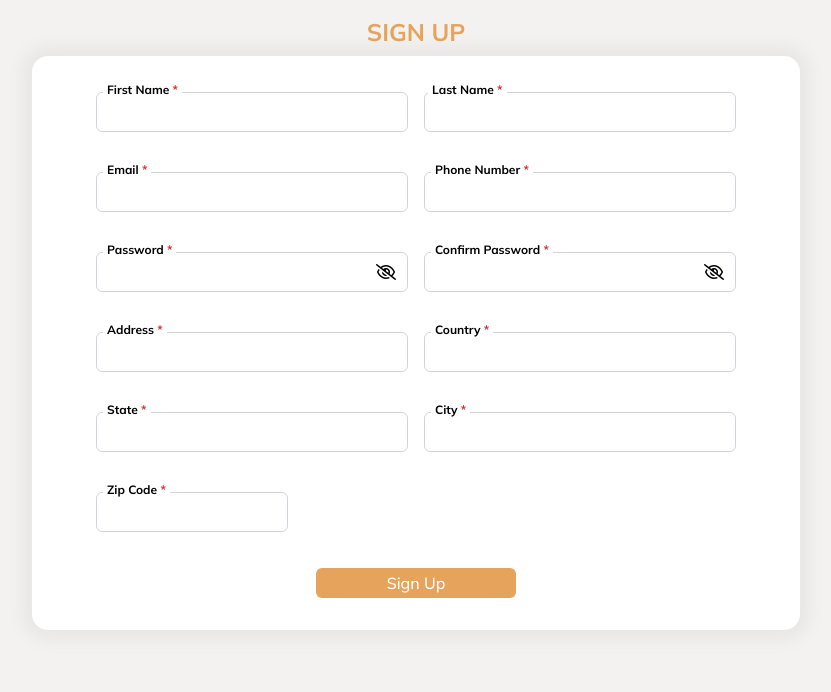
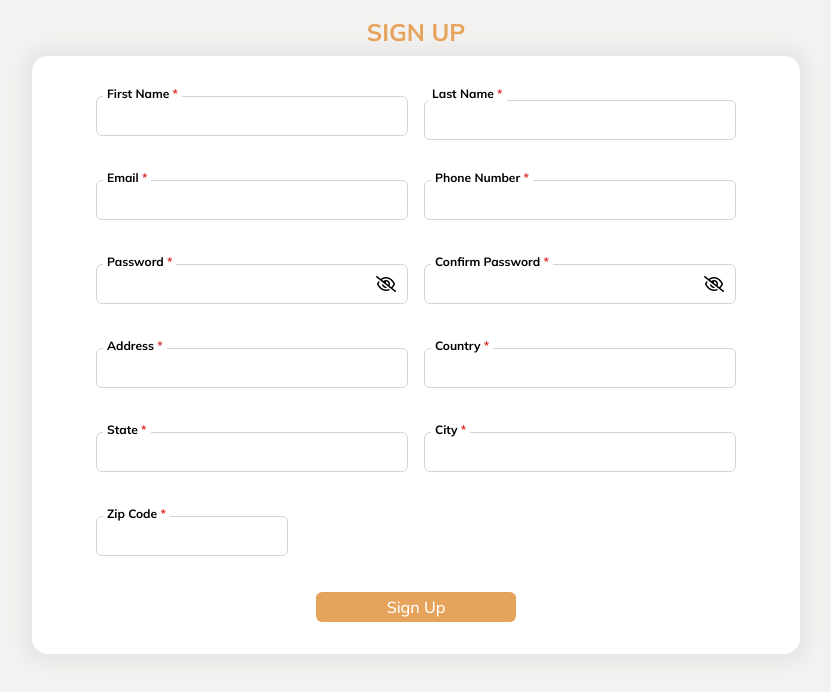
Before and after one commit to ThulasiVasanth16/SignUpPage, a plain HTML site: page index.html in a window 1280 px wide. Shown: the whole page, without its empty margins (224-1055 px from the left). Drawn offline with nearby package versions, Linux system fonts and the light colour scheme.

Commit message:
Update the styles

```diff
--- a/index.html
+++ b/index.html
@@ -28,7 +28,7 @@
         class="px-16 py-8 mb-4 rounded-2xl shadow-[0_0_15px_10px_#e9e7e6] bg-white grid grid-cols-1 md:grid-cols-2 gap-4"
       >
         <!-- First Name -->
-        <div class="relative h-[64px] ">
+        <div class="relative h-[64px] mt-1 ">
           <label
             for="first_name"
             class="absolute left-[-5px] -top-[6.5px] bg-white px-[4px] mx-3 block text-xs font-bold text-black"
@@ -48,7 +48,7 @@
         </div>
 
         <!-- Last Name -->
-        <div class="relative h-[64px]">
+        <div class="relative h-[64px] mt-1 pt-1">
           <label
             for="last_name"
             class="absolute left-[-8px] -top-[6.5px] bg-white px-[4px] mx-3 block text-xs font-bold text-black"
@@ -68,7 +68,7 @@
         </div>
 
         <!-- Email -->
-        <div class="relative h-[64px]">
+        <div class="relative h-[64px] mt-1">
           <label
             for="email"
             class="absolute left-[-5px] -top-[6.5px] bg-white px-[4px] mx-3 block text-xs font-bold text-black"
@@ -88,7 +88,7 @@
         </div>
 
         <!-- Phone Number -->
-        <div class="relative h-[64px]">
+        <div class="relative h-[64px] mt-1">
           <label
             for="phone"
             class="absolute left-[-5px] -top-[6.5px] bg-white px-[4px] mx-3 block text-xs font-bold text-black"
@@ -109,7 +109,7 @@
         </div>
 
         <!-- Password -->
-        <div class="relative h-[64px]">
+        <div class="relative h-[64px] mt-1">
           <label
             for="password"
             class="absolute left-[-5px] -top-[6.5px] bg-white px-[4px] mx-3 block text-xs font-bold text-black"
@@ -134,7 +134,7 @@
         </div>
 
         <!-- Confirm Password -->
-        <div class="relative h-[64px]">
+        <div class="relative h-[64px] mt-1 mt-1">
           <label
             for="confirm_password"
             class="absolute left-[-5px] -top-[6.5px] bg-white px-[4px] mx-3 block text-xs font-bold text-black"
@@ -160,7 +160,7 @@
         </div>
 
         <!-- Address -->
-        <div class="relative h-[64px]">
+        <div class="relative h-[64px] mt-1">
           <label
             for="address"
             class="absolute left-[-5px] -top-[6.5px] bg-white px-[4px] mx-3 block text-xs font-bold text-black"
@@ -180,7 +180,7 @@
         </div>
 
         <!-- Country -->
-        <div class="relative h-[64px]">
+        <div class="relative h-[64px] mt-1">
           <label
             for="country"
             class="absolute left-[-5px] -top-[6.5px] bg-white px-[4px] mx-3 block text-xs font-bold text-black"
@@ -200,7 +200,7 @@
         </div>
 
         <!-- State -->
-        <div class="relative h-[64px]">
+        <div class="relative h-[64px] mt-1">
           <label
             for="state"
             class="absolute left-[-5px] -top-[6.5px] bg-white px-[4px] mx-3 block text-xs font-bold text-black"
@@ -220,7 +220,7 @@
         </div>
 
         <!-- City -->
-        <div class="relative h-[64px]">
+        <div class="relative h-[64px] mt-1">
           <label
             for="city"
             class="absolute left-[-5px] -top-[6.5px] bg-white px-[4px] mx-3 block text-xs font-bold text-black"
@@ -240,7 +240,7 @@
         </div>
 
         <!-- Zip Code (Full Width in Small Screens) -->
-        <div class="md:col-span-2 relative h-[64px]">
+        <div class="md:col-span-2 relative h-[64px] mt-1">
           <label
             for="zip"
             class="absolute left-[-5px] -top-[6.5px] bg-white px-[4px] mx-3 block text-xs font-bold text-black"
```
